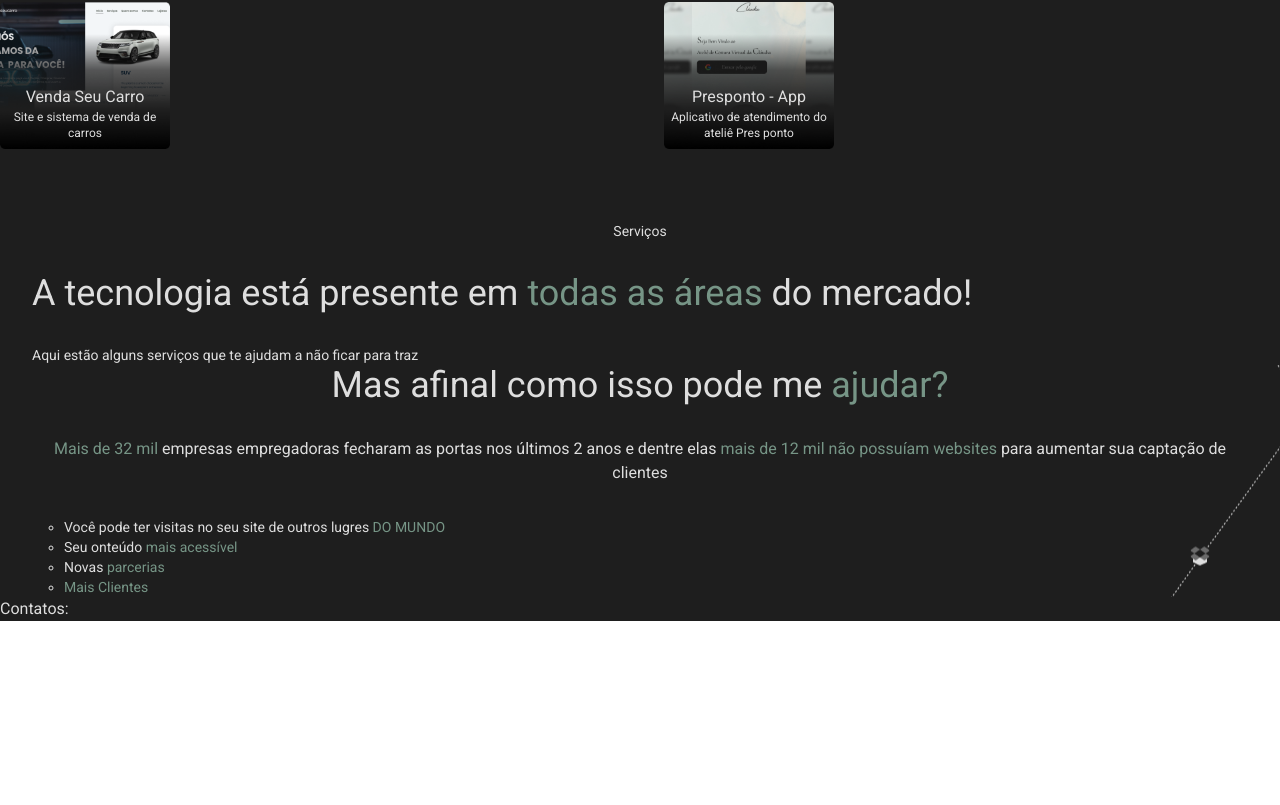
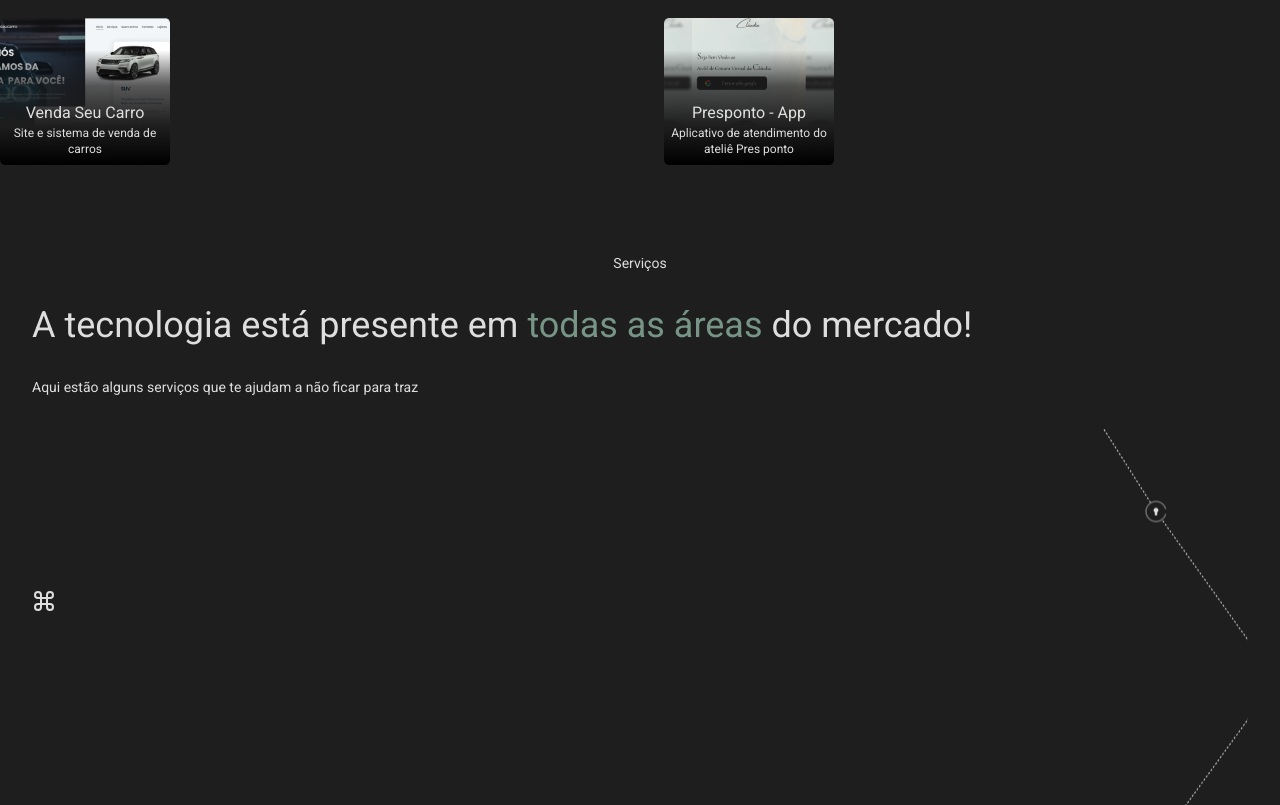
Before and after one commit to im4nu/manu-landing-page, a Next.js app: page / in a window 1280 px wide. Shown: the part 1995-2800 px from the top of the page. Before the commit the page ends 2616 px from the top, so only its background shows below. Built offline with nearby package versions, Linux system fonts and the light colour scheme.

Commit message:
services 3/4, footer maded

```diff
--- /dev/null
+++ b/components/designPattern.tsx
@@ -0,0 +1,35 @@
+import { motion, AnimatePresence } from "framer-motion";
+import { useState } from "react";
+import {FiCommand, FiPenTool, FiMonitor} from 'react-icons/fi'
+
+export default function DesignPattern(){
+    const DesignPattern = [
+        { icon: FiCommand, item: 'Prototipagem' },
+        { icon: FiPenTool, item: 'WebDesign' },
+        { icon: FiMonitor, item: 'Desenvolvimento' },
+    ]
+    return(
+    <div className="window">
+        <nav>
+            <ul>
+                 <li>
+                    <motion.div className="underline" layoutId="underline" />
+                </li>
+            </ul>
+        </nav>
+        <main>
+            <AnimatePresence exitBeforeEnter>
+                <motion.div
+                    // key={}
+                    initial={{ y: 10, opacity: 0 }}
+                    animate={{ y: 0, opacity: 1 }}
+                    exit={{ y: -10, opacity: 0 }}
+                    transition={{ duration: 0.2 }}
+                >
+                    <FiCommand color="#DEDEDE" size={24} />
+                </motion.div>
+            </AnimatePresence>
+        </main>
+    </div>
+    )
+}
--- a/package.json
+++ b/package.json
@@ -15,9 +15,11 @@
     "@types/react-dom": "18.0.10",
     "eslint": "8.33.0",
     "eslint-config-next": "13.1.6",
+    "framer-motion": "^8.5.4",
     "next": "13.1.6",
     "react": "18.2.0",
     "react-dom": "18.2.0",
+    "react-icons": "^4.7.1",
     "typescript": "4.9.4"
   },
   "devDependencies": {
--- a/pages/index.tsx
+++ b/pages/index.tsx
@@ -1,7 +1,10 @@
 import AboutCard from '@/components/aboutCard'
 import GlobalButton from '@/components/button'
+import DesignPattern from '@/components/designPattern'
 import Head from 'next/head'
 import Image from 'next/image'
+import { FiGithub, FiInstagram, FiMail } from 'react-icons/fi'
+import { BiWorld } from 'react-icons/bi'
 
 export default function Home() {
   return (
@@ -14,7 +17,7 @@ export default function Home() {
       </Head>
 
       <main className='flex flex-col w-screen text-primary-white'>
-        <nav className='fixed w-screen py-8 px-9'>
+        <nav className='fixed w-screen py-6 px-9 bgNav'>
           <ul className='flex w-full justify-around items-center flex-row text-sm'>
             <li><a href="#home">Início</a></li>
             <li><a href="#about">Sobre</a></li>
@@ -47,7 +50,7 @@ export default function Home() {
           </div>
         </section>
 
-        <section id='about' className='flex flex-col w-screen gap-8 py-20'>
+        <section id='about' className='flex flex-col w-screen gap-8 py-24'>
           <div className="flex flex-col text-primary-white text-center justify-center px-8 gap-8">
             <p className='text-sm'>Sobre</p>
 
@@ -76,9 +79,12 @@ export default function Home() {
             <p className='text-sm'>
               Aqui estão alguns serviços que te ajudam a não ficar para traz
             </p>
+
+            <div className="flex flex-col bg-timeline bg-right bg-conver bg-no-repeat text-center gap-8 pb-10">
+              <div className="flex py-40">
+                <DesignPattern />
               </div>
 
-          <div className="flex flex-col bg-timeline bg-right bg-conver bg-no-repeat px-8 text-center gap-8">
               <div className="flex flex-col gap-8">
                 <h2 className='text-4xl'>Mas afinal como isso pode me <span>ajudar?</span></h2>
 
@@ -92,11 +98,19 @@ export default function Home() {
                 <li className='text-sm'><span>Mais Clientes</span></li>
             </ul>
             </div>
+          </div>
         </section>
 
         <footer id='contats'>
-          <div className="flex">
+          <div className="flex flex-col px-8 py-20 gap-8">
             <p>Contatos:</p>
+
+            <div className="flex flex-row justify-evenly px-8">
+              <FiGithub color='#DEDEDE' size={24} />
+              <BiWorld color='#DEDEDE' size={24} />
+              <FiInstagram color='#DEDEDE' size={24} />
+              <FiMail color='#DEDEDE' size={24} />
+            </div>
           </div>
         </footer>
       </main>
--- a/styles/globals.css
+++ b/styles/globals.css
@@ -40,3 +40,9 @@ span{
 .ServiceList{
   list-style: circle;
 }
+
+.bgNav{
+  background: rgba(255, 255, 255, 0.01);
+  box-shadow: 0px 4px 4px rgba(0, 0, 0, 0.25);
+  backdrop-filter: blur(2px);
+}
```
Also changed, not shown: 1 other file (tests, documents, lock files or other folders). Lines whose indentation alone changed are shown as unchanged.
